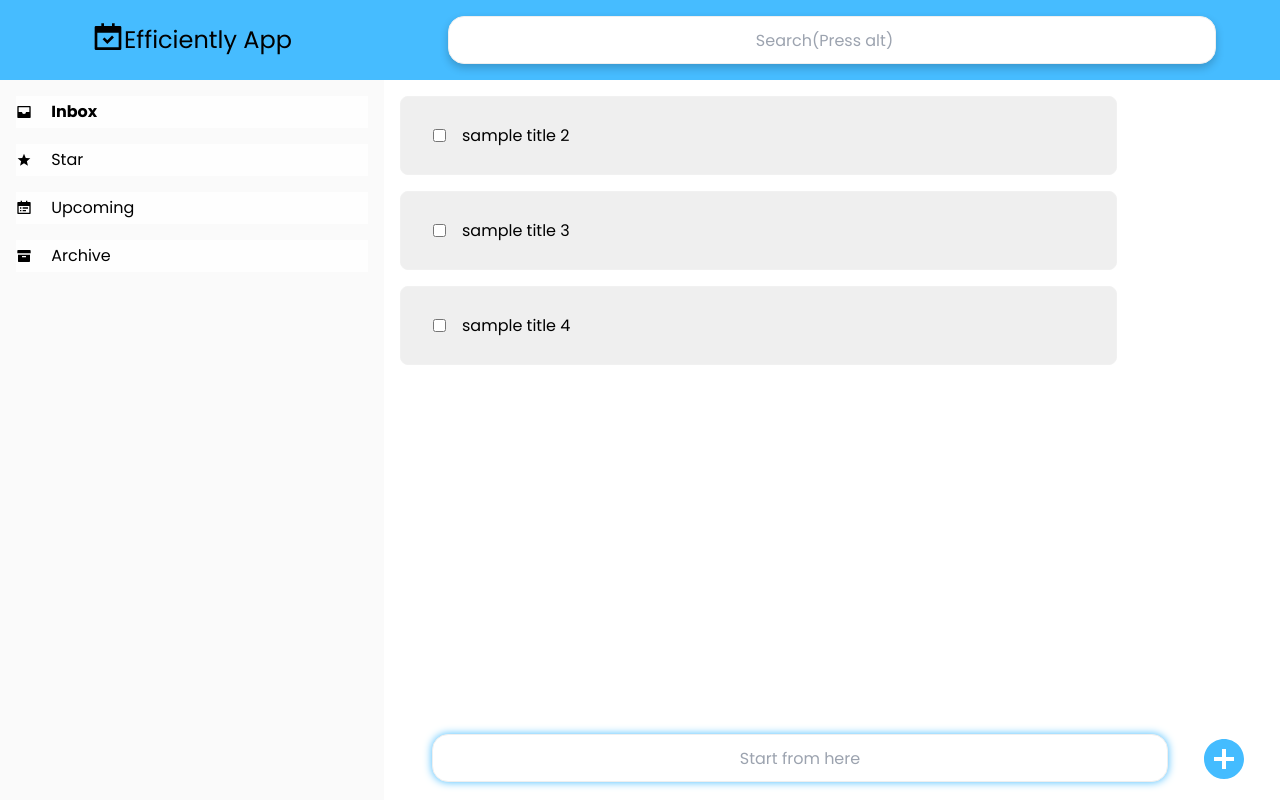
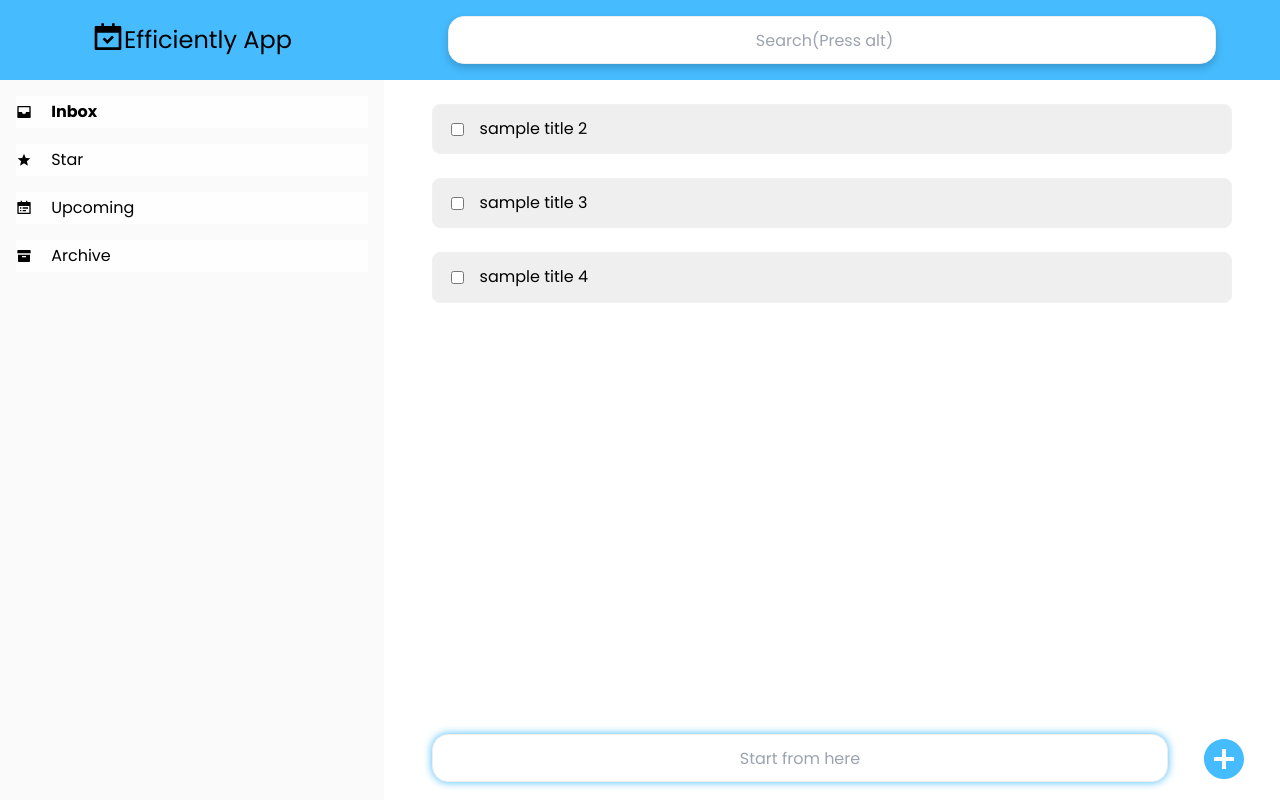
Before and after one commit to pythagoreaneng/efficiently-app-web, a React (Create React App) app: page / in a window 1280 px wide. Built offline with nearby package versions, Linux system fonts and the light colour scheme.

Commit message:
Improve task design

```diff
--- a/src/components/Task.js
+++ b/src/components/Task.js
@@ -7,15 +7,15 @@ const Checkbox = styled.input`
 
 const TaskContainer = styled.div`
   height: auto;
-  width: 80%;
+  width: auto;
   display: flex;
   flex-direction: row;
   align-items: center;
   border: 0.1rem solid #f1f1f1;
   border-radius: 0.5rem;
   background-color: #efefef;
-  margin: 1rem;
-  padding: 1rem;
+  margin: 1.5rem 3rem;
+  padding: 0.1rem;
 `;
 
 // single task card component
```
